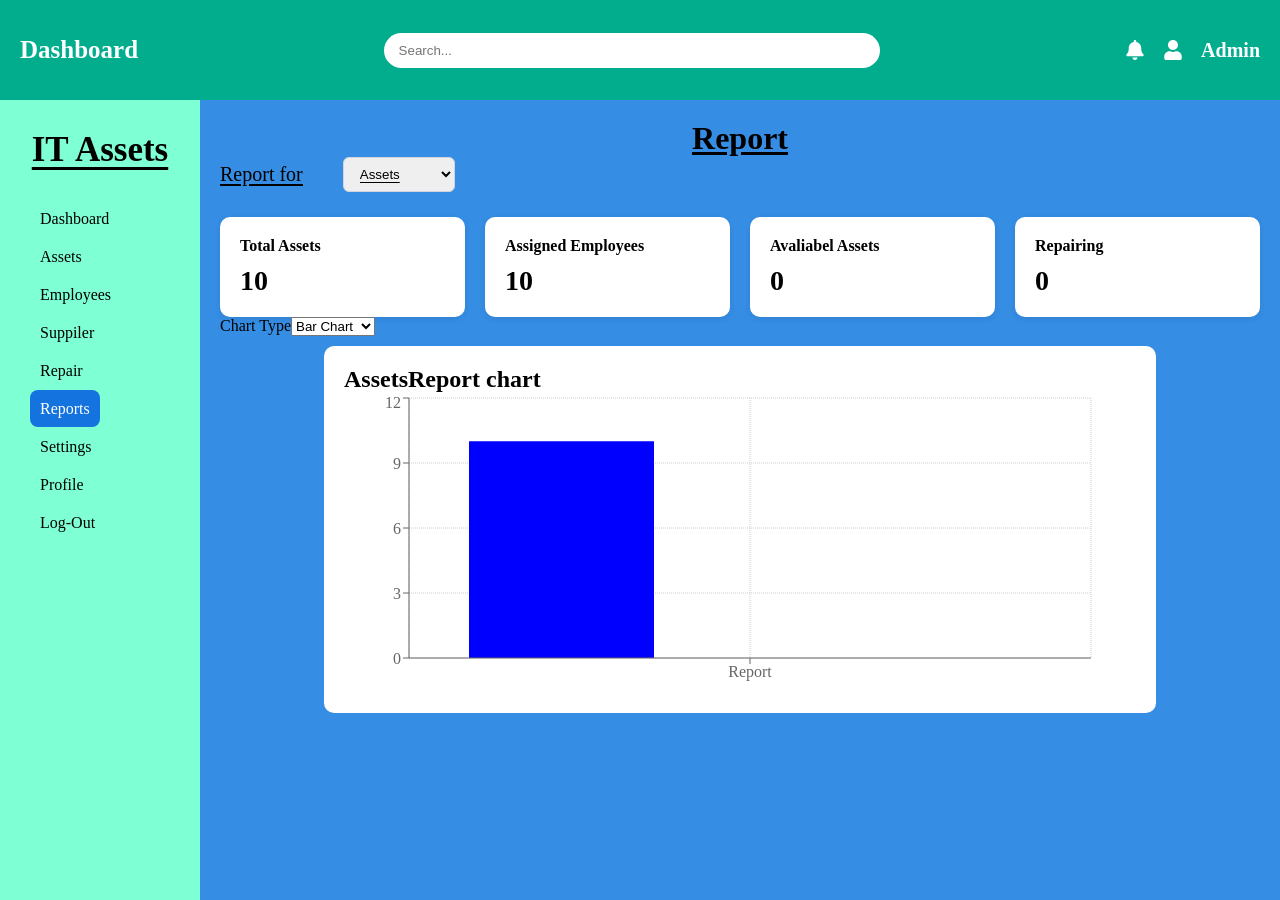
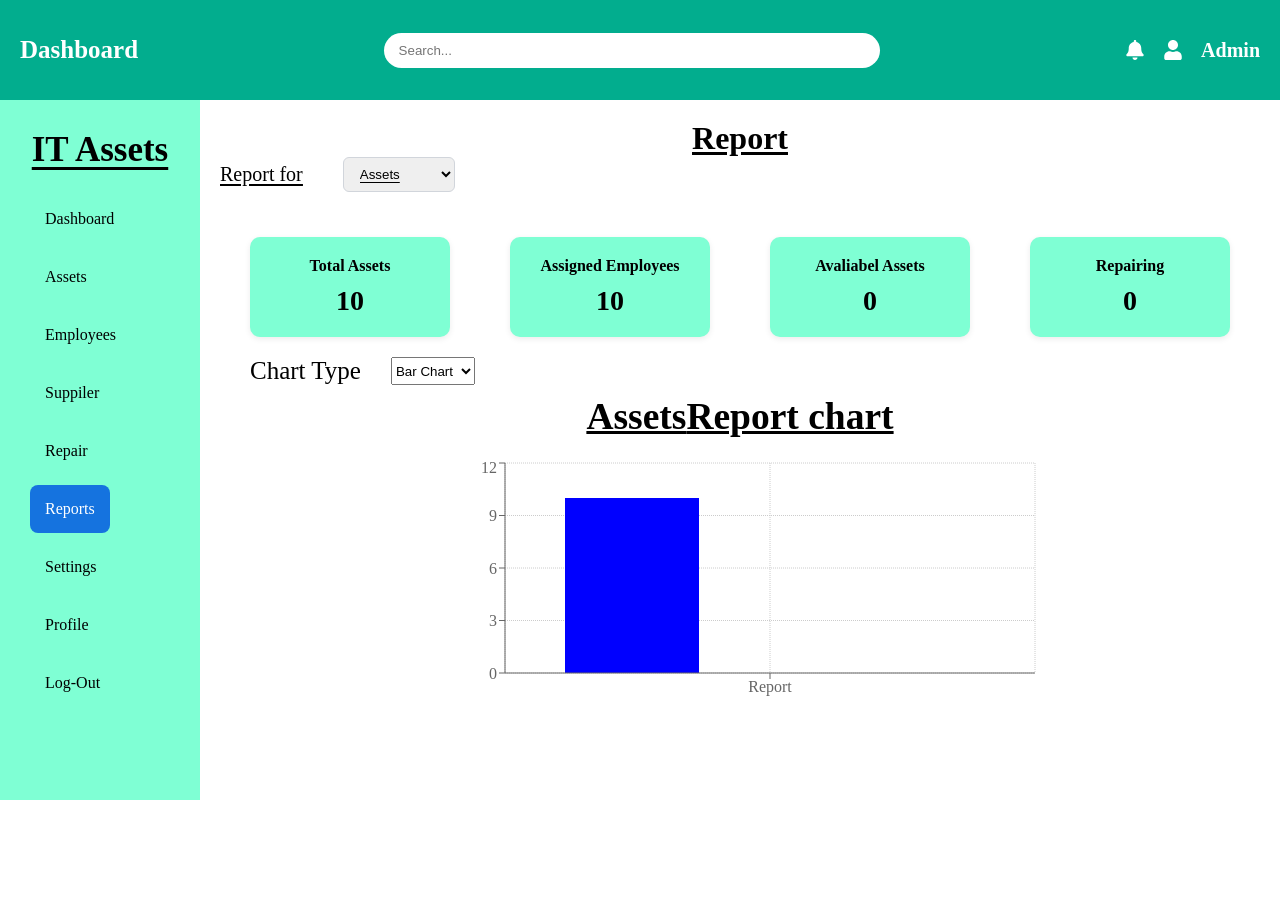
Before and after one commit to yatendrak1207-commits/IT-Assets-Management-System, a React (Vite) app: page /report in a window 1280 px wide. After the commit the page ends 800 px from the top, so only its background shows below. Built offline with nearby package versions, Linux system fonts and the light colour scheme.

Commit message:
complte the report page and create a basic structure of settings page with dropdown information section

```diff
--- a/src/App.jsx
+++ b/src/App.jsx
@@ -10,6 +10,7 @@ import Employees from "./pages/Employees/Employees";
 import Suppiler from "./pages/Suppiler/Suppiler";
 import Repair from "./pages/Repair/Repair";
 import Report from "./pages/Report/Report";
+import Settings from "./pages/Settings/settings";
 
 function App() {
   return (
@@ -24,6 +25,7 @@ function App() {
             <Route path="/suppiler" element={<Suppiler />} />
             <Route path="/repair" element={<Repair />} />
             <Route path="/report" element={<Report />} />
+            <Route path="/settings" element={<Settings />} />
           </Route>
         </Routes>
       </div>
--- a/src/Components/Sidebar.css
+++ b/src/Components/Sidebar.css
@@ -1,28 +1,37 @@
 .sidebar{
     width: 200px;
+
     background-color: aquamarine;
     color:black;
     list-style: none;
     padding: 10px;
-
+    min-height: 100%;
+    box-sizing: border-box;
+    overflow-y: auto;
 
 }
 .sidebar-menu{
     justify-content: center;
     padding: 0px;
     list-style: none;
+    display: flex;
+    flex-direction: column;
+    gap: 0px;
 
 }
 .sidebar-menu li{
     list-style: none;
-    margin: 20px;
+    margin: 5px 20px;
+    display: flex;
 }
 .sidebar-item{
-    padding: 10px;
+    padding: 15px;
     cursor: pointer;
-    margin-bottom: 5px;
+    margin-bottom: 0px;
     text-decoration: none;
     color: black;
+
+
 }
 .sidebar-item:hover{
     background-color:rgb(21, 115, 223);
--- a/src/layouts/layout.css
+++ b/src/layouts/layout.css
@@ -1,6 +1,6 @@
 .layout {
     display: flex;
-
+   min-height: 0;
     flex: 1;
 
 }
@@ -12,7 +12,9 @@
 .main-content {
     flex: 1;
     min-width: 0;
+    min-height: 0;
     display: flex;
     flex-direction: column;
+    overflow-y:auto;
 
 }
--- a/src/pages/Report/Report.css
+++ b/src/pages/Report/Report.css
@@ -1,8 +1,9 @@
 .report {
     padding: 20px;
-    min-height: 100vh;
+    height: 100vh;
+    overflow-y: auto;
     flex: 1;
-    background-color: #358de4;
+    background-color: white;
     box-sizing: border-box;
     min-width: 0;
 }
@@ -49,16 +50,26 @@
 
 .report-cards {
     display: flex;
-    gap: 20px;
+    gap: 60px;
     margin-top: 25px;
+    flex-wrap: wrap;
+    justify-content: center;
+    flex: 1;
+    padding: 20px;
+
+    text-align: center;
+    width: 100%;
 }
 
 .report-card {
     flex: 1;
-    background-color: white;
+    flex-direction: column;
+    background-color: aquamarine;
     padding: 20px;
     border-radius: 10px;
     box-shadow: 0 2px 6px rgba(0, 0, 0, 0.08);
+    max-width: 200px;
+    max-height: 250px;
 }
 
 .report-card h3 {
@@ -73,25 +84,49 @@
 }
 
 .chart-section {
-    margin-top: 30px;
-    background-color: white;
+    margin-top: 10px auto 0;
+
     padding: 20px;
     border-radius: 10px;
-    overflow-x: auto;
-    width: 80%;
+    width: 100%;
+
     box-sizing: border-box;
     max-width: 100%;
     align-items: center;
     justify-content: center;
-    margin: 10px auto;
+    flex:1;
+    justify-items: center;
     overflow-x: auto;
+
 }
 .bar-line-chart {
-    width: 100%;
+
+    width:700px;
     min-width: 700px;
 }
 
 .pie-chart {
-    width: 100%;
-    overflow-x: auto;
+    width: 700px;
+    min-width: 700px;
+
 }
+.chart-section h2{
+    font-size: 30px;
+    display: flex;
+    text-decoration:wavy;
+    justify-content: center;
+}
+.chart-filter{
+    font-size: 25px;
+    padding-left: 30px;
+    display: flex;
+    gap :30px;
+
+}
+.chart-heading{
+    display: flex;
+    justify-content: center;
+    font-size: 25px;
+    text-decoration: underline;
+    padding-top: 10px;
+}
--- a/src/pages/Report/Report.jsx
+++ b/src/pages/Report/Report.jsx
@@ -1,7 +1,9 @@
 import React from "react";
+import Card from "../../Components/Card/Card";
 import { useState } from "react";
 import "./Report.css";
 import { complaints } from "../../data/data";
+
 import {
   BarChart,
   Bar,
@@ -234,12 +236,13 @@ export default function Report() {
           <option value="pie">Pie Chart</option>
         </select>
       </div>
+      <div className="chart-heading">
+        <h2>{currentReport.title}Report chart</h2>
+      </div>
       <div className="chart-section">
-        <h2>{currentReport.title}Report chart</h2>
-
         <ResponsiveContainer
-          width="95%"
-          height={300}
+          width="60%"
+          height={250}
           className={chartType === "pie" ? "pie-chart " : "bar-line-chart"}
         >
           {chartType == "bar" && (
@@ -335,7 +338,7 @@ export default function Report() {
                 nameKey="name"
                 cx="50%"
                 cy="50%"
-                outerRadius={135}
+                outerRadius={110}
               >
                 <Cell fill="blue" />
                 <Cell fill="green" />
@@ -344,11 +347,11 @@ export default function Report() {
 
               <Legend
                 layout="vertical"
-                align="right"
+                align="center"
                 verticalAlign="middle"
                 iconType="circle"
-                iconSize={14}
-                wrapperStyle={{ lineHeight: "40px" }}
+                iconSize={20}
+                wrapperStyle={{ lineHeight: "50px", marginLeft: "250px" }}
               />
               <Tooltip />
             </PieChart>
--- /dev/null
+++ b/src/pages/Settings/settings.css
@@ -0,0 +1,33 @@
+.settings {
+    height: 100vh;
+    overflow-y: auto;
+    padding: 20px;
+    box-sizing: border-box;
+}
+.settings-section-header{
+    background-color: rgb(194, 36, 36);
+    padding: 20px;
+    margin-bottom: 20px;
+    border-radius: 20px;
+    display: flex;
+    justify-content: space-between;
+}
+.settings-item{
+    display: flex;
+    flex-direction:row;
+    justify-content: center;
+    gap: 100px;
+    margin-top: 20px;
+    margin-bottom: 10px;
+    align-items: center;
+    font-size: 23px;
+}
+
+.save-button button{
+    display: block;
+    margin: 20px auto;
+    padding: 10px 20px;
+    width: 150px;
+    height: 50px;
+    background-color: aquamarine;
+}
--- /dev/null
+++ b/src/pages/Settings/settings.jsx
@@ -0,0 +1,81 @@
+import React, { useState } from "react";
+import "./settings.css";
+
+function Settings() {
+  const [openSection, setOpensection] = useState(null);
+  return (
+    <div>
+      <h1>settings</h1>
+      <div
+        className="settings-section-header"
+        onClick={function () {
+          setOpensection("general");
+        }}
+      >
+        <h2>Gernal Settings</h2>
+        <span>▼</span>
+      </div>
+      {openSection == "general" && (
+        <div className="settings-content">
+          <div className="settings-item">
+            <label>Company Name</label>
+            <input type="text" placeholder="Enter your Compan Name" />
+          </div>
+          <div className="settings-item">
+            <label>Company Email</label>
+            <input type="text" placeholder="Enter your Compan Email" />
+          </div>
+          <div className="settings-item">
+            <label>Company phone No.</label>
+            <input type="text" placeholder="Enter your Company Phone No." />
+          </div>
+          <div className="settings-item">
+            <label>Company Address</label>
+            <input type="text" placeholder="Enter your Compan Address" />
+          </div>
+          <div className="save-button">
+            <button>Save Changes</button>
+          </div>
+        </div>
+      )}
+      <div
+        className="settings-section-header"
+        onClick={function () {
+          setOpensection("notification");
+        }}
+      >
+        <h2>Notification Settings</h2>
+        <span>▼</span>
+      </div>
+      <div
+        className="settings-section-header"
+        onClick={function () {
+          setOpensection("display");
+        }}
+      >
+        <h2>Display Settings</h2>
+        <span>▼</span>
+      </div>
+      <div
+        className="settings-section-header"
+        onClick={function () {
+          setOpensection("security");
+        }}
+      >
+        <h2>Security Settings</h2>
+        <span>▼</span>
+      </div>
+      <div
+        className="settings-section-header"
+        onClick={function () {
+          setOpensection("system");
+        }}
+      >
+        <h2>System Information</h2>
+        <span>▼</span>
+      </div>
+    </div>
+  );
+}
+
+export default Settings;
```
